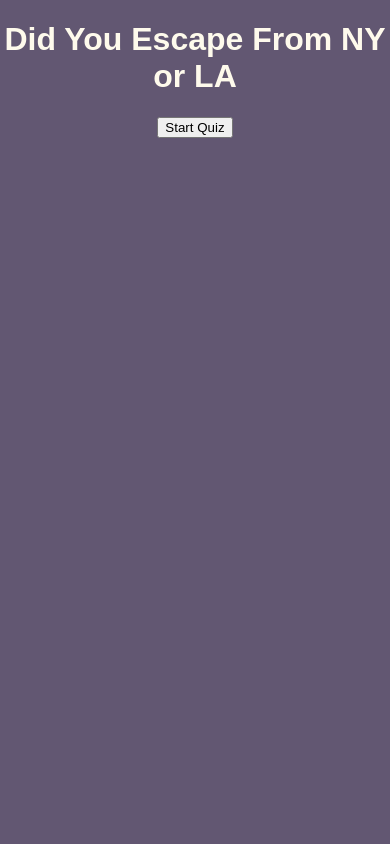
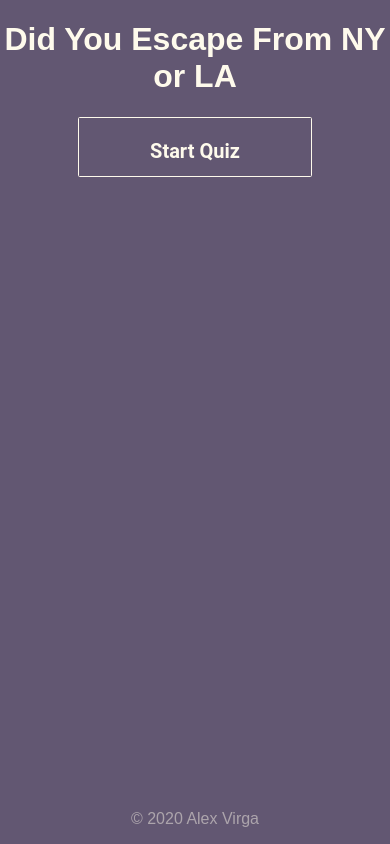
Before and after one commit to alexvirga/NY-or-LA, a React (Create React App) app: page / in a window 390 px wide. Built offline with nearby package versions, Linux system fonts and the light colour scheme.

Commit message:
footer added

```diff
--- a/src/App.css
+++ b/src/App.css
@@ -20,10 +20,34 @@
   color: white;
 }
 
-
 .App-link {
   color: #61dafb;
 }
+
+/*---------- Button ----------*/
+
+.start-button {
+  display: inline-block;
+  padding: 0.35em 1.2em;
+  border: 0.1em solid #fefaec;
+  margin: 0 0.3em 0.3em 0;
+  border-radius: 0.12em;
+  box-sizing: border-box;
+  text-decoration: none;
+  font-family: "Roboto", sans-serif;
+  font-weight: 300;
+  color: #fefaec;
+  text-align: center;
+  transition: all 0.2s;
+  background-color: #625772;
+}
+
+.start-button:hover {
+  color: #000000;
+  background-color: #ffffff;
+}
+
+/*---------- Quiz Containers ----------*/
 
 .quiz-container {
   background-color: #625772;
@@ -33,20 +57,30 @@
   align-items: center;
 }
 
+.slide {
+  display: inline-block;
+  animation: slide 0.6s;
+  margin: 20px;
+  overflow: hidden;
+}
+
 .quiz-landing {
   background-color: #625772;
   display: inline-block;
   color: #fefaec;
-
   width: 100vw;
 }
 
+/*---------- Responses ----------*/
+
 .response-left {
   border-right: 1px solid;
+  border-radius: 10px 0px 0px 10px;
 }
 
 .response-right {
   border-left: 1px solid;
+  border-radius: 0px 10px 10px 0px;
 }
 
 .question-title {
@@ -59,6 +93,8 @@
   justify-content: center;
 }
 
+
+/*---------- Quiz Results ----------*/
 .result-text {
   color: #fefaec;
   width: 100%;
@@ -93,6 +129,9 @@
 .response:hover {
   background-color: #ab9cc2bb;
 }
+
+
+/*---------- Progress ----------*/
 
 .progress {
   margin-top: 20px;
@@ -130,6 +169,18 @@
   display: inline-block;
 }
 
+
+
+ /*---------- Footer ----------*/
+.footer {
+  color: #fefaec79;
+  position: absolute;
+  left: 0;
+  bottom: 0;
+  right: 0;
+}
+
+
 @media only screen and (max-width: 768px) {
   .response-container {
     height: 250px;
@@ -139,18 +190,20 @@
   .quiz-container {
     overflow: hidden;
   }
+  .start-button {
+    display: block;
+    margin: 0.4em auto;
+    width: 60%;
+    max-width: 300px;
+    height: 60px;
+  }
 }
 
-.slide {
-  display: inline-block;
-  animation: slide 0.7s;
-  margin: 20px;
-  overflow: hidden;
-}
+
 
 @keyframes slide {
   0% {
-    transform: translate3d(100%, 0px, 0px);
+    transform: translate3d(70%, 0px, 0px);
     visibility: hidden;
   }
   100% {
--- /dev/null
+++ b/src/Components/Footer.js
@@ -0,0 +1,13 @@
+import React, { Component } from "react";
+
+class Footer extends Component {
+  render() {
+    return (
+      <div className={"footer"}>
+        <p> &copy; 2020 Alex Virga</p>
+      </div>
+    );
+  }
+}
+
+export default Footer;
--- a/src/Components/Home.js
+++ b/src/Components/Home.js
@@ -1,8 +1,9 @@
 import React, { Component } from "react";
 import Question from "./Question";
 import QuestionList from "./QuestionList";
-import ProgressBar from "./ProgressBar"
-import QuizResults from "./QuizResults"
+import ProgressBar from "./ProgressBar";
+import QuizResults from "./QuizResults";
+import Footer from "./Footer";
 
 class Home extends Component {
   state = {
@@ -20,7 +21,6 @@ class Home extends Component {
       ...this.state.score,
       city: this.state.score[city]++,
     });
-
   };
 
   render() {
@@ -28,26 +28,32 @@ class Home extends Component {
       <div>
         {this.state.started ? (
           this.state.currentQuestion < QuestionList.length ? (
-
-              <div className="quiz-container">
-            <Question
-             key ={this.state.currentQuestion}
-              handleAnswer={this.handleAnswer}
-              currentQuestion={QuestionList[this.state.currentQuestion]}
+            <div className="quiz-container">
+              <Question
+                key={this.state.currentQuestion}
+                handleAnswer={this.handleAnswer}
+                currentQuestion={QuestionList[this.state.currentQuestion]}
               />
-              <ProgressBar questionCount={QuestionList.length + 1} currentQuestion={this.state.currentQuestion} />
+              <ProgressBar
+                questionCount={QuestionList.length + 1}
+                currentQuestion={this.state.currentQuestion}
+              />
             </div>
-
-          ) :
-          <QuizResults finalScore={this.state.score} />
+          ) : (
+            <QuizResults finalScore={this.state.score} />
+          )
         ) : (
           <div className="quiz-landing">
             <h1> Did You Escape From NY or LA </h1>
-            <button onClick={() => this.setState({ started: true })}>
-              Start Quiz
+            <button
+              className={"start-button"}
+              onClick={() => this.setState({ started: true })}
+            >
+              <h2>Start Quiz</h2>
             </button>
           </div>
         )}
+        <Footer />
       </div>
     );
   }
```
Also changed, not shown: src/Components/ProgressBar.js (+1 -6 lines).
